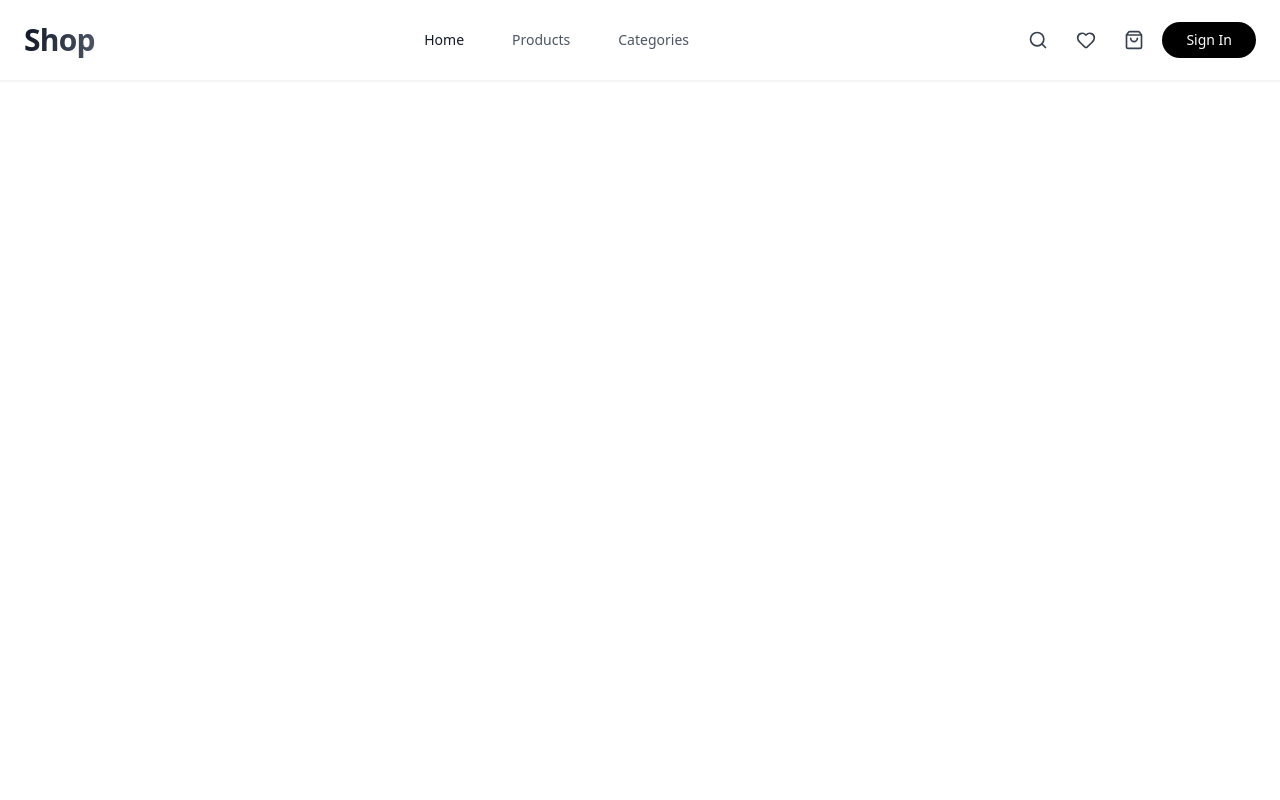
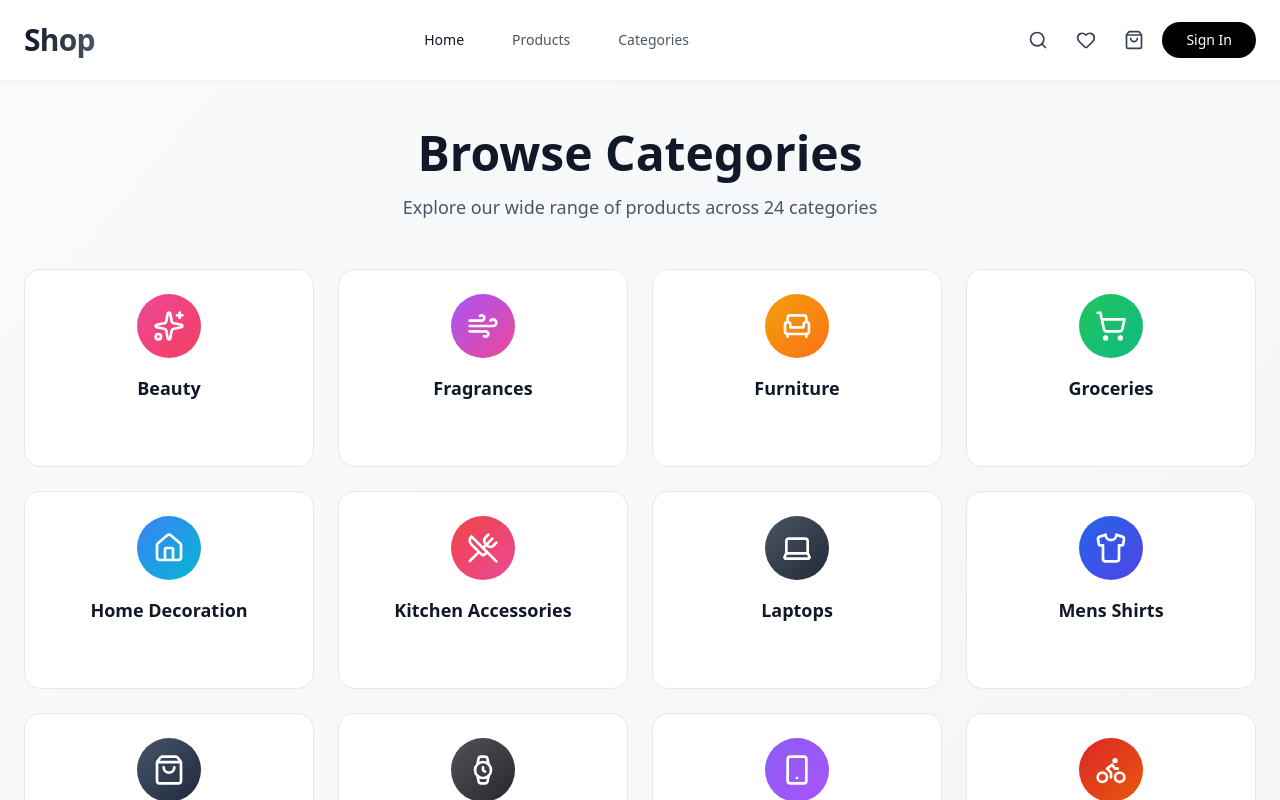
Before and after one commit to Germaine144/shopingapp, a React (Vite) app: page /categories in a window 1280 px wide. Shown: the top 800 px of the page. Built offline with nearby package versions, Linux system fonts and the light colour scheme.

Commit message:
Update product card, auth context, and categories

```diff
--- a/src/App.jsx
+++ b/src/App.jsx
@@ -6,6 +6,8 @@ import { ToastProvider } from "./components/ui/Toast";
 import Header from "./components/layout/Header";
 import Home from "./pages/Home";
 import Products from "./pages/Products";
+import Categories from "./pages/Categories";
+import CategoryProducts from "./pages/Categoryproducts";
 import Cart from "./pages/Cart";
 import Wishlist from "./pages/Wishlist";
 import Login from "./pages/Login";
@@ -28,6 +30,8 @@ function App() {
                   {/* Public Routes */}
                   <Route path="/" element={<Home />} />
                   <Route path="/products" element={<Products />} />
+                  <Route path="/categories" element={<Categories />} />
+                  <Route path="/category/:categoryName" element={<CategoryProducts />} />
                   <Route path="/login" element={<Login />} />
                   <Route path="/register" element={<Register />} />
 
--- a/src/components/products/ProductCard.jsx
+++ b/src/components/products/ProductCard.jsx
@@ -11,10 +11,10 @@ const ProductCard = ({ product }) => {
   const { success, error, info } = useToast();
   const navigate = useNavigate();
 
-  // ✅ Safety check for undefined wishlist
+  //  Safety check for undefined wishlist
   const isWishlisted = wishlist?.some(item => item.id === product.id) || false;
 
-  // ✅ FIXED: Remove login check - allow adding to cart without login
+  //  Remove login check - allow adding to cart without login
   const handleAddToCart = (e) => {
     e.preventDefault();
 
@@ -23,7 +23,7 @@ const ProductCard = ({ product }) => {
     success(`${product.title} added to cart!`);
   };
 
-  // Keep login requirement for wishlist (as discussed)
+  // Klogin  for wishlist
   const handleToggleWishlist = (e) => {
     e.preventDefault();
 
--- a/src/context/AuthContext.jsx
+++ b/src/context/AuthContext.jsx
@@ -26,6 +26,7 @@ export const AuthProvider = ({ children }) => {
   // Check for saved user on mount
   useEffect(() => {
     const initAuth = async () => {
+      try {
         const savedUser = localStorage.getItem('user');
         const token = localStorage.getItem('accessToken');
 
@@ -40,20 +41,34 @@ export const AuthProvider = ({ children }) => {
             return;
           }
 
-        // For regular users, try to verify with API
-        try {
-          const response = await api.getCurrentUser();
-          setUser(response.data);
-          setIsLoggedIn(true);
-        } catch (error) {
-          // If API fails, check if it's a locally registered user
+          // For regular users, check locally first (faster)
           const registeredUsers = JSON.parse(localStorage.getItem('registeredUsers') || '[]');
           const userExists = registeredUsers.find(u => u.id === parsedUser.id);
 
           if (userExists) {
             setUser(parsedUser);
             setIsLoggedIn(true);
-          } else {
+            setLoading(false);
+            return;
+          }
+
+          // Only try API if user is not found locally
+          // Add timeout to prevent hanging
+          if (api.getCurrentUser) {
+            const timeoutPromise = new Promise((_, reject) =>
+              setTimeout(() => reject(new Error('Timeout')), 3000)
+            );
+
+            try {
+              const response = await Promise.race([
+                api.getCurrentUser(),
+                timeoutPromise
+              ]);
+
+              setUser(response.data);
+              setIsLoggedIn(true);
+            } catch (error) {
+              console.log('API verification failed, clearing session');
               // Invalid, clear storage
               localStorage.removeItem('user');
               localStorage.removeItem('accessToken');
@@ -61,13 +76,30 @@ export const AuthProvider = ({ children }) => {
               setUser(null);
               setIsLoggedIn(false);
             }
+          } else {
+            // API method doesn't exist, clear invalid session
+            localStorage.removeItem('user');
+            localStorage.removeItem('accessToken');
+            localStorage.removeItem('refreshToken');
+            setUser(null);
+            setIsLoggedIn(false);
           }
         }
+      } catch (error) {
+        console.error('Auth init error:', error);
+        // On any error, just clear and continue
+        localStorage.removeItem('user');
+        localStorage.removeItem('accessToken');
+        localStorage.removeItem('refreshToken');
+        setUser(null);
+        setIsLoggedIn(false);
+      } finally {
         setLoading(false);
+      }
     };
 
     initAuth();
-  }, []);
+  }, []); // Empty array - runs only once!
 
   const login = async (username, password) => {
     try {
@@ -85,7 +117,15 @@ export const AuthProvider = ({ children }) => {
 
       // SECOND: Try API login (for demo users like 'emilys')
       try {
-        const response = await api.login(username, password, 30);
+        // Add timeout for API call
+        const timeoutPromise = new Promise((_, reject) =>
+          setTimeout(() => reject(new Error('API timeout')), 5000)
+        );
+
+        const response = await Promise.race([
+          api.login(username, password, 30),
+          timeoutPromise
+        ]);
 
         if (response.data) {
           const { accessToken, refreshToken, ...userData } = response.data;
@@ -103,7 +143,7 @@ export const AuthProvider = ({ children }) => {
           return { success: true, user: userData };
         }
       } catch (apiError) {
-        console.log('API login failed, checking local users...');
+        console.log('API login failed, checking local users...', apiError.message);
       }
 
       // THIRD: Check locally registered users
--- a/src/pages/Categories.jsx
+++ b/src/pages/Categories.jsx
@@ -1,51 +1,102 @@
 import React from 'react';
 import { Link } from 'react-router-dom';
+import {
+  Sparkles,
+  Wind,
+  Armchair,
+  ShoppingCart,
+  Home,
+  UtensilsCrossed,
+  Laptop,
+  Shirt,
+  ShoppingBag,
+  Watch,
+  Smartphone,
+  Bike,
+  Heart,
+  Tablet,
+  Users,
+  Car,
+  Sun,
+  Gem
+} from 'lucide-react';
 
 const Categories = () => {
   const categories = [
-    'beauty',
-    'fragrances',
-    'furniture',
-    'groceries',
-    'home-decoration',
-    'kitchen-accessories',
-    'laptops',
-    'mens-shirts',
-    'mens-shoes',
-    'mens-watches',
-    'mobile-accessories',
-    'motorcycle',
-    'skin-care',
-    'smartphones',
-    'sports-accessories',
-    'sunglasses',
-    'tablets',
-    'tops',
-    'vehicle',
-    'womens-bags',
-    'womens-dresses',
-    'womens-jewellery',
-    'womens-shoes',
-    'womens-watches'
+    { name: 'beauty', icon: Sparkles, color: 'from-pink-500 to-rose-500' },
+    { name: 'fragrances', icon: Wind, color: 'from-purple-500 to-pink-500' },
+    { name: 'furniture', icon: Armchair, color: 'from-amber-500 to-orange-500' },
+    { name: 'groceries', icon: ShoppingCart, color: 'from-green-500 to-emerald-500' },
+    { name: 'home-decoration', icon: Home, color: 'from-blue-500 to-cyan-500' },
+    { name: 'kitchen-accessories', icon: UtensilsCrossed, color: 'from-red-500 to-pink-500' },
+    { name: 'laptops', icon: Laptop, color: 'from-gray-600 to-gray-800' },
+    { name: 'mens-shirts', icon: Shirt, color: 'from-blue-600 to-indigo-600' },
+    { name: 'mens-shoes', icon: ShoppingBag, color: 'from-slate-600 to-slate-800' },
+    { name: 'mens-watches', icon: Watch, color: 'from-zinc-600 to-zinc-800' },
+    { name: 'mobile-accessories', icon: Smartphone, color: 'from-violet-500 to-purple-500' },
+    { name: 'motorcycle', icon: Bike, color: 'from-red-600 to-orange-600' },
+    { name: 'skin-care', icon: Heart, color: 'from-rose-400 to-pink-400' },
+    { name: 'smartphones', icon: Smartphone, color: 'from-indigo-600 to-blue-600' },
+    { name: 'sports-accessories', icon: Users, color: 'from-green-600 to-teal-600' },
+    { name: 'sunglasses', icon: Sun, color: 'from-yellow-500 to-amber-500' },
+    { name: 'tablets', icon: Tablet, color: 'from-sky-500 to-blue-500' },
+    { name: 'tops', icon: Shirt, color: 'from-fuchsia-500 to-purple-500' },
+    { name: 'vehicle', icon: Car, color: 'from-gray-700 to-slate-700' },
+    { name: 'womens-bags', icon: ShoppingBag, color: 'from-pink-600 to-rose-600' },
+    { name: 'womens-dresses', icon: Sparkles, color: 'from-purple-400 to-pink-400' },
+    { name: 'womens-jewellery', icon: Gem, color: 'from-amber-400 to-yellow-400' },
+    { name: 'womens-shoes', icon: ShoppingBag, color: 'from-red-400 to-pink-500' },
+    { name: 'womens-watches', icon: Watch, color: 'from-rose-500 to-pink-600' }
   ];
 
   return (
-    <div className="min-h-screen bg-gray-50 py-12">
+    <div className="min-h-screen bg-gradient-to-br from-gray-50 to-gray-100 py-12">
       <div className="max-w-7xl mx-auto px-6">
-        <h1 className="text-4xl font-bold text-gray-900 mb-8">Categories</h1>
+        {/* Header */}
+        <div className="mb-12 text-center">
+          <h1 className="text-5xl font-bold text-gray-900 mb-4">
+            Browse Categories
+          </h1>
+          <p className="text-lg text-gray-600">
+            Explore our wide range of products across {categories.length} categories
+          </p>
+        </div>
 
-        <div className="grid grid-cols-2 md:grid-cols-3 lg:grid-cols-4 gap-4">
-          {categories.map((category) => (
-            <Link
-              key={category}
-              to={`/category/${category}`}
-              className="bg-white rounded-xl border border-gray-100 p-6 hover:shadow-lg transition-all text-center"
-            >
-              <h3 className="font-bold text-gray-900 capitalize">
-                {category.replace('-', ' ')}
-              </h3>
-            </Link>
-          ))}
+        {/* Categories Grid */}
+        <div className="grid grid-cols-1 sm:grid-cols-2 md:grid-cols-3 lg:grid-cols-4 gap-6">
+          {categories.map((category) => {
+            const Icon = category.icon;
+            return (
+              <Link
+                key={category.name}
+                to={`/category/${category.name}`}
+                className="group relative bg-white rounded-2xl border border-gray-200 p-6 hover:shadow-2xl hover:scale-105 transition-all duration-300 overflow-hidden"
+              >
+                {/* Gradient Background */}
+                <div className={`absolute inset-0 bg-gradient-to-br ${category.color} opacity-0 group-hover:opacity-10 transition-opacity duration-300`} />
+
+                {/* Content */}
+                <div className="relative flex flex-col items-center text-center space-y-4">
+                  {/* Icon */}
+                  <div className={`w-16 h-16 rounded-full bg-gradient-to-br ${category.color} flex items-center justify-center transform group-hover:rotate-12 transition-transform duration-300`}>
+                    <Icon className="w-8 h-8 text-white" />
+                  </div>
+
+                  {/* Category Name */}
+                  <h3 className="font-bold text-gray-900 capitalize text-lg">
+                    {category.name.replace(/-/g, ' ')}
+                  </h3>
+
+                  {/* Hover Arrow */}
+                  <div className="opacity-0 group-hover:opacity-100 transition-opacity duration-300">
+                    <span className="text-sm font-medium text-gray-600">
+                      Browse →
+                    </span>
+                  </div>
+                </div>
+              </Link>
+            );
+          })}
         </div>
       </div>
     </div>
```
Lines whose indentation alone changed are shown as unchanged.
